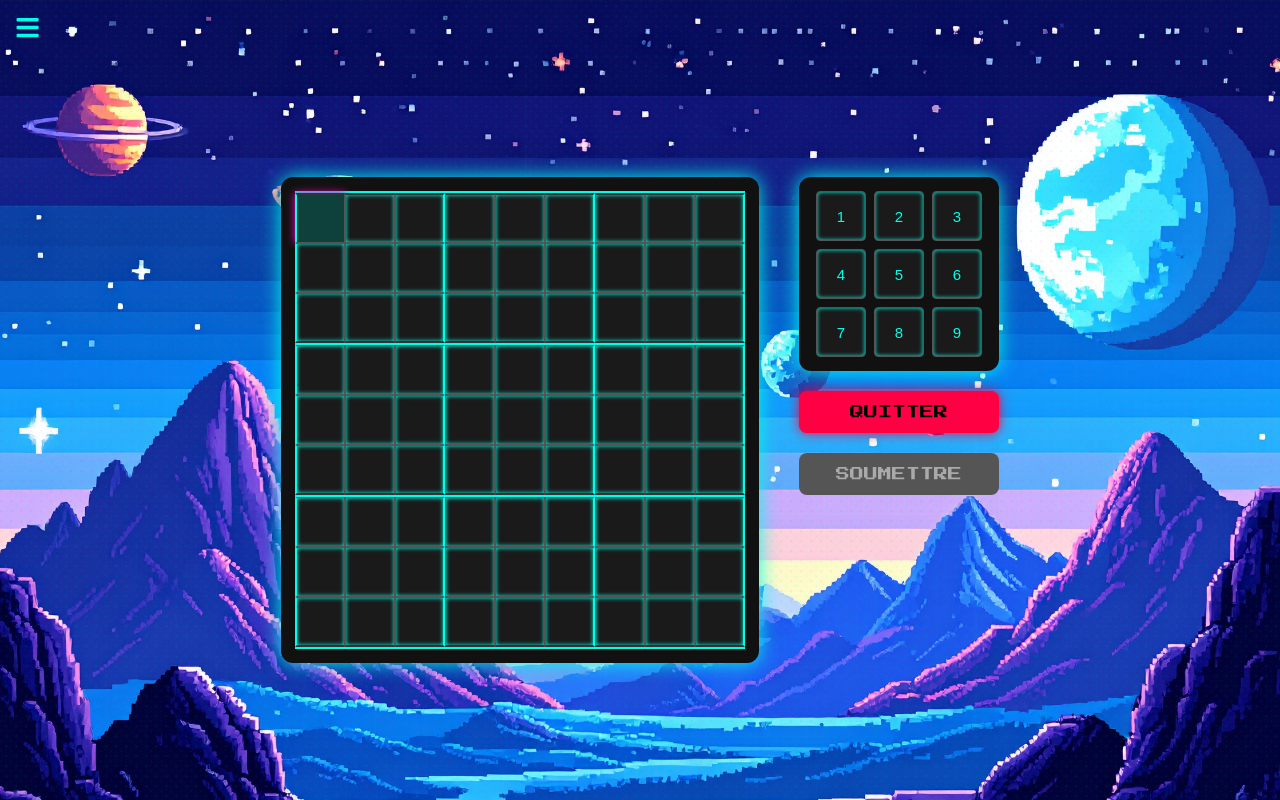
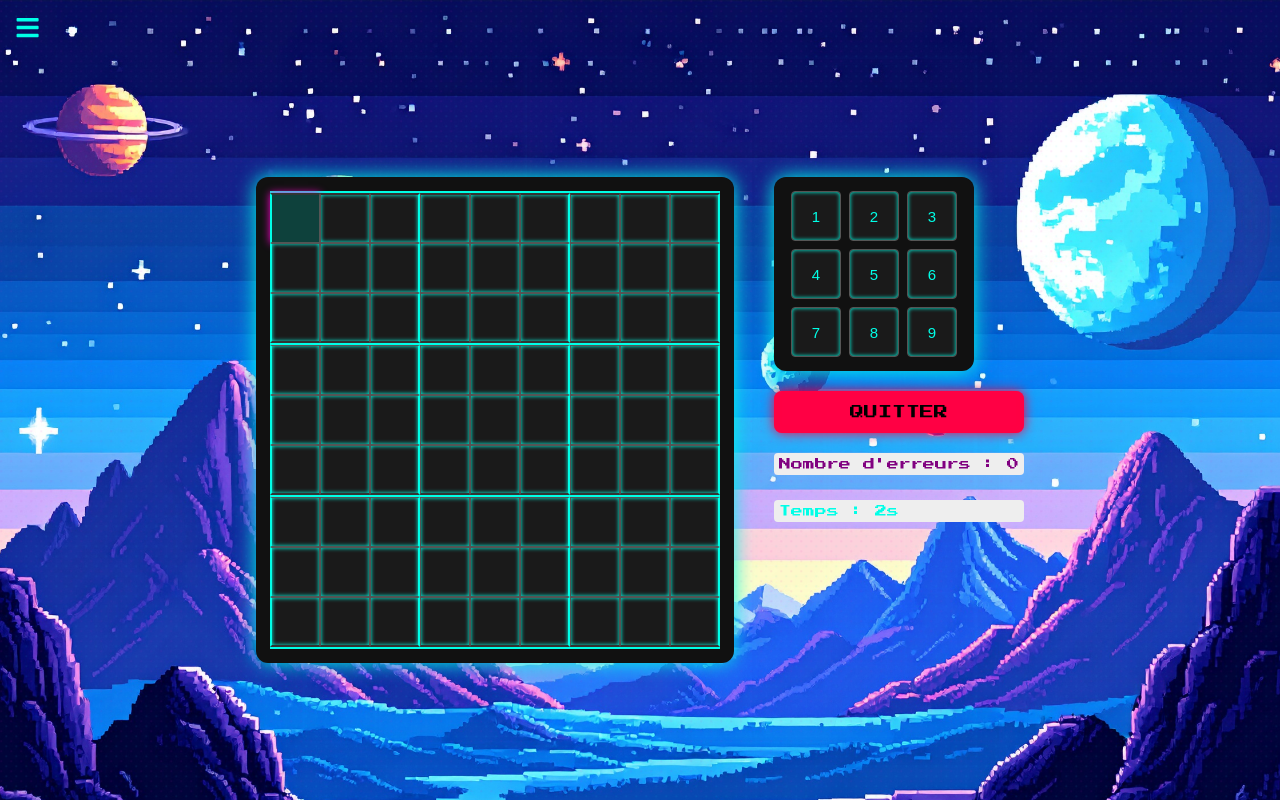
Before and after one commit to Yurhigz/GolbuGames, a React (Create React App) app in the folder frontend/my-app/: page /solo in a window 1280 px wide. Both pictures are taken after a click on the button "Facile". Shown: the top 800 px of the page. Built offline with nearby package versions, Linux system fonts and the light colour scheme.

Commit message:
Update du jeu solo
ajout d'un timer
gestion des erreurs
auto-submit lorsque la grille est remplie
ajout de commentaire

```diff
--- a/frontend/my-app/src/pages/Solo.js
+++ b/frontend/my-app/src/pages/Solo.js
@@ -5,19 +5,45 @@ import NumberSelector from '../components/NumberSelector';
 import './Solo.css';
 
 const Solo = () => {
+  // États pour gérer les modales, la difficulté, le numéro sélectionné, la grille de jeu et la cellule sélectionnée
   const [isModalOpen, setIsModalOpen] = useState(true);
   const [difficulty, setDifficulty] = useState(null);
   const [selectedNumber, setSelectedNumber] = useState(null);
   const [grid, setGrid] = useState(Array(9).fill(null).map(() => Array(9).fill(null)));
   const [selectedCell, setSelectedCell] = useState({ row: 0, col: 0 });
-  const [result, setResult] = useState(null);
+  const [solution, setSolution] = useState(null);
+  const [errorCount, setErrorCount] = useState(0);
+  const [errorCells, setErrorCells] = useState([]);
+  const [startTime, setStartTime] = useState(null);
+  const [elapsedTime, setElapsedTime] = useState(0);
   const navigate = useNavigate();
 
-  const handleSelectDifficulty = (selectedDifficulty) => {
+  // Timer qui met à jour le temps écoulé
+  useEffect(() => {
+    let interval;
+    if (startTime) {
+      interval = setInterval(() => {
+        setElapsedTime(Math.floor((Date.now() - startTime) / 1000));
+      }, 1000);
+    }
+    return () => clearInterval(interval);
+  }, [startTime]);
+
+  // Lorsque l'utilisateur choisit une difficulté, on charge la solution et on démarre le timer
+  const handleSelectDifficulty = async (selectedDifficulty) => {
     setDifficulty(selectedDifficulty);
     setIsModalOpen(false);
+    const fetchedSolution = await fetchSolutionFromBackend(selectedDifficulty);
+    setSolution(fetchedSolution);
+    setStartTime(Date.now());
   };
 
+  // Simule la récupération d'une solution depuis le backend
+  const fetchSolutionFromBackend = async (difficulty) => {
+    return Array(9).fill([1,2,3,4,5,6,7,8,9]);
+  };
+
+  // Quand l'utilisateur clique sur une case
   const handleCellClick = (row, col) => {
     setSelectedCell({ row, col });
     if (selectedNumber !== null) {
@@ -25,30 +51,48 @@ const Solo = () => {
     }
   };
 
+  // Remplir une case avec un numéro, vérifier les erreurs
   const fillCell = (row, col, number) => {
-    const newGrid = grid.map(row => [...row]);
+    const newGrid = grid.map(r => [...r]);
     newGrid[row][col] = number;
     setGrid(newGrid);
+
+    if (solution) {
+      if (number === null) {
+        setErrorCells(prev => prev.filter(cell => cell.row !== row || cell.col !== col));
+      } else if (solution[row][col] !== number) {
+        setErrorCount(prev => prev + 1);
+        setErrorCells(prev => [...prev, { row, col }]);
+      } else {
+        setErrorCells(prev => prev.filter(cell => cell.row !== row || cell.col !== col));
+      }
+    }
   };
 
+  // Vérifie si la grille est complète
   const isGridComplete = () => {
     return grid.every(row => row.every(cell => cell !== null && cell !== ''));
   };
 
-  const handleSubmit = () => {
-    const correct = Math.random() > 0.5;
-    setResult(correct ? '✅ Grille correcte !' : '❌ Erreur dans la grille.');
-  };
+  // Si la grille est complète, afficher le message de succès avec stats
+  useEffect(() => {
+    if (solution && isGridComplete()) {
+      alert(`✅ Grille terminée en ${elapsedTime} secondes avec ${errorCount} erreurs.`);
+    }
+  }, [grid, solution]);
 
+  // Quitter la partie
   const handleQuit = () => {
     navigate('/');
   };
 
-  // ⌨️ Gestion clavier
+  // Gestion des touches du clavier (numéros et déplacements)
   useEffect(() => {
     const handleKeyDown = (e) => {
       if (isModalOpen) return;
-
+      if (["ArrowUp","ArrowDown","ArrowLeft","ArrowRight"].includes(e.key)) {
+        e.preventDefault(); // Empêche l'ascenseur de bouger
+      }
       const { row, col } = selectedCell;
       if (e.key >= '1' && e.key <= '9') {
         fillCell(row, col, parseInt(e.key));
@@ -65,23 +109,28 @@ const Solo = () => {
       }
     };
 
-    window.addEventListener('keydown', handleKeyDown);
+    window.addEventListener('keydown', handleKeyDown, { passive: false });
     return () => window.removeEventListener('keydown', handleKeyDown);
   }, [selectedCell, isModalOpen, grid]);
 
+  // Composant pour afficher la grille de Sudoku
   const SudokuGrid = ({ isBackground }) => (
     <div className={`sudoku-grid ${isBackground ? 'background' : 'active'}`}>
       {[...Array(9)].map((_, rowIndex) => (
         <div key={rowIndex} className="grid-row">
           {[...Array(9)].map((_, colIndex) => {
             const isSelected = selectedCell.row === rowIndex && selectedCell.col === colIndex;
+            const hasError = errorCells.some(cell => cell.row === rowIndex && cell.col === colIndex);
+            const cellValue = grid[rowIndex][colIndex];
             return (
               <div
                 key={`${rowIndex}-${colIndex}`}
                 className={`grid-cell ${isSelected && !isBackground ? 'selected-cell' : ''}`}
                 onClick={!isBackground ? () => handleCellClick(rowIndex, colIndex) : undefined}
               >
-                {!isBackground && grid[rowIndex][colIndex]}
+                {!isBackground && (
+                  <span style={{ color: hasError ? 'red' : 'black' }}>{cellValue}</span>
+                )}
               </div>
             );
           })}
@@ -90,6 +139,7 @@ const Solo = () => {
     </div>
   );
 
+  // Rendu principal du composant
   return (
     <div className="solo-container">
       <div className="background-grid">
@@ -113,17 +163,14 @@ const Solo = () => {
 
             <div className="game-actions">
               <button className="quit-button" onClick={handleQuit}>Quitter</button>
-              <button
-                className="submit-button"
-                onClick={handleSubmit}
-                disabled={!isGridComplete()}
-              >
-                Soumettre
-              </button>
+              <div className="error-counter" style={{ background: '#eee', padding: '5px', borderRadius: '4px', color: 'purple' }}>
+                Nombre d'erreurs : {errorCount}
+              </div>
+              <div className="timer" style={{ background: '#eee', padding: '5px', borderRadius: '4px', marginTop: '5px' }}>
+                Temps : {elapsedTime}s
+              </div>
             </div>
           </div>
-
-          {result && <div className="game-result">{result}</div>}
         </div>
       )}
     </div>
```
